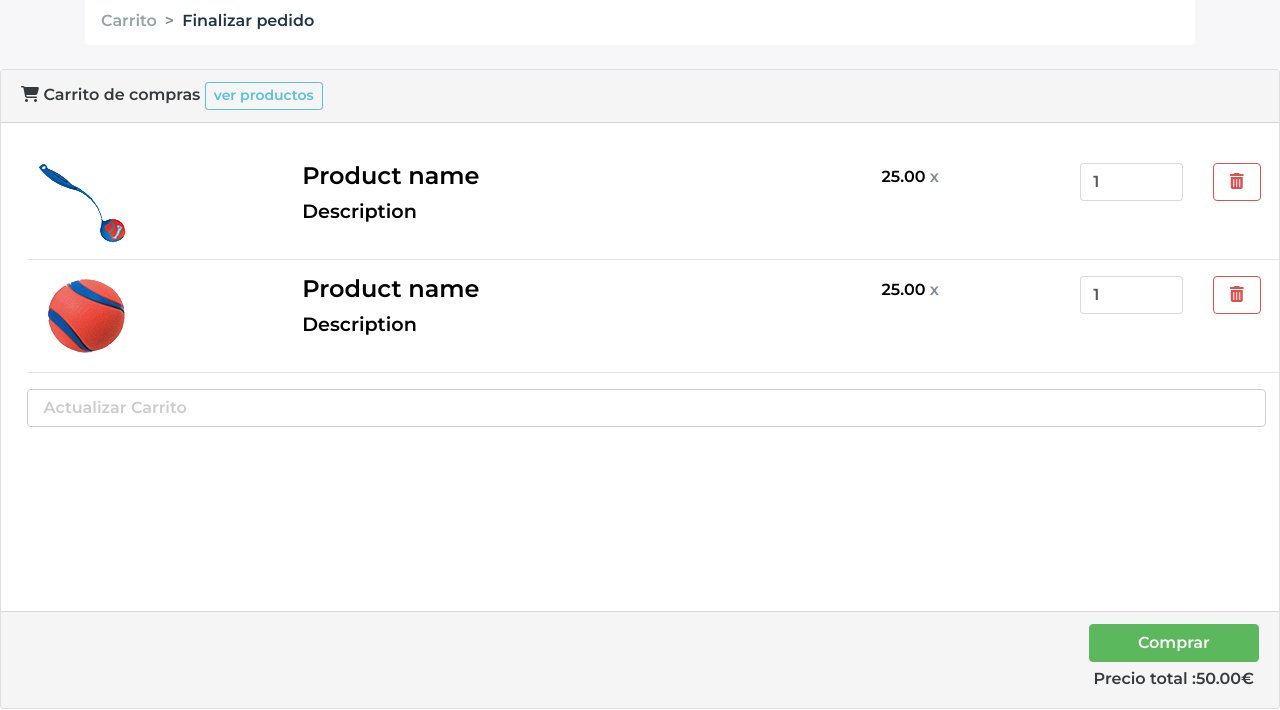
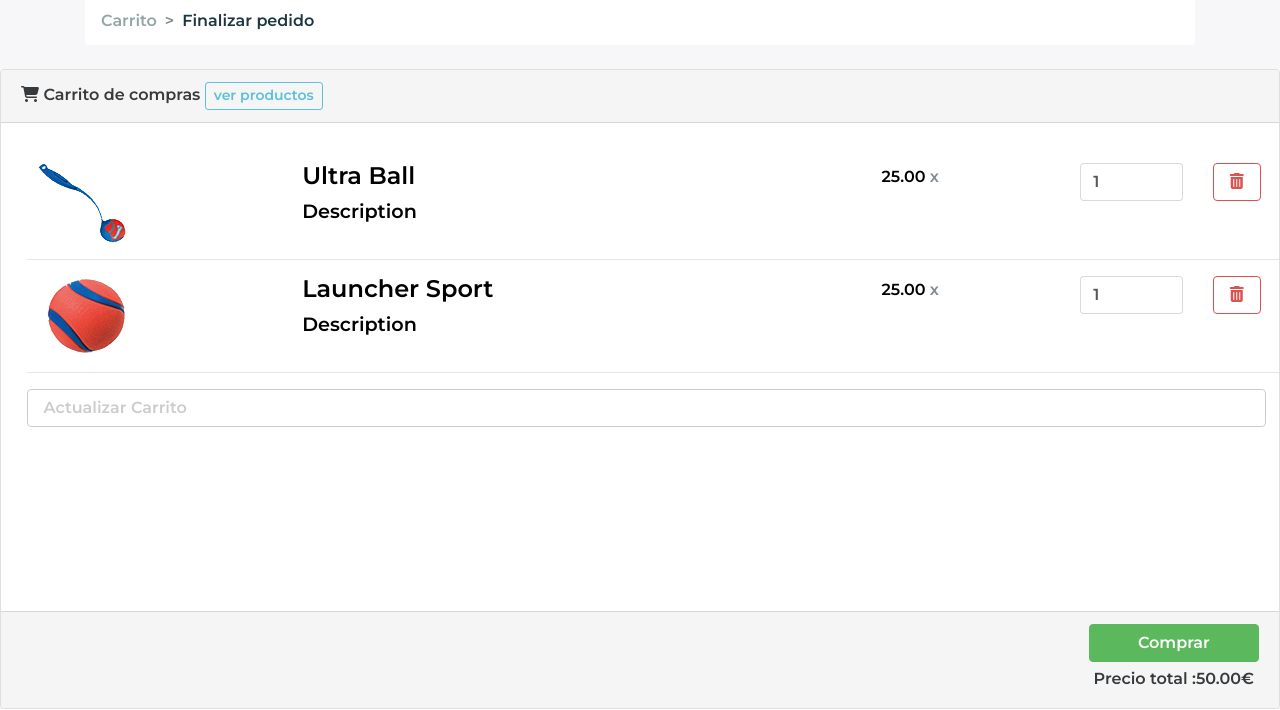
Before and after one commit to ivancardozo11/proyecto-bootstrap, a plain HTML site: page carrito.html in a window 1280 px wide. Shown: the part 101-811 px from the top of the page. Drawn offline with nearby package versions, Linux system fonts and the light colour scheme.

Commit message:
añadiendo nombres finales

```diff
--- a/carrito.html
+++ b/carrito.html
@@ -131,7 +131,7 @@
                         <img class="img-responsive" src="./images/7.png" alt="prewiew">
                     </div>
                     <div class="col-xs-4 col-md-6">
-                        <h4 class="product-name"><strong>Product name</strong></h4><h4><small>Description</small></h4>
+                        <h4 class="product-name"><strong>Ultra Ball</strong></h4><h4><small>Description</small></h4>
                     </div>
                     <div class="col-xs-6 col-md-4 row">
                         <div class="col-xs-6 col-md-6 text-right" style="padding-top: 5px">
@@ -153,7 +153,7 @@
                         <img class="img-responsive" src="./images/10.png" alt="prewiew">
                     </div>
                     <div class="col-xs-4 col-md-6">
-                        <h4 class="product-name"><strong>Product name</strong></h4><h4><small>Description</small></h4>
+                        <h4 class="product-name"><strong>Launcher Sport</strong></h4><h4><small>Description</small></h4>
                     </div>
                     <div class="col-xs-6 col-md-4 row">
                         <div class="col-xs-6 col-md-6 text-right" style="padding-top: 5px">
```
